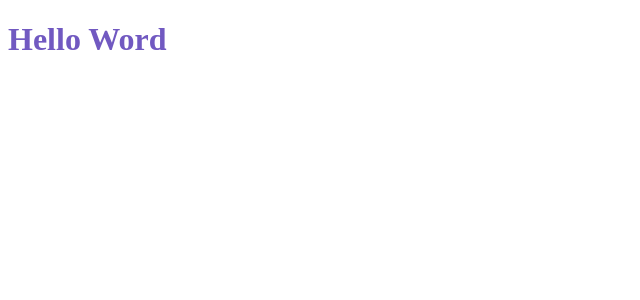
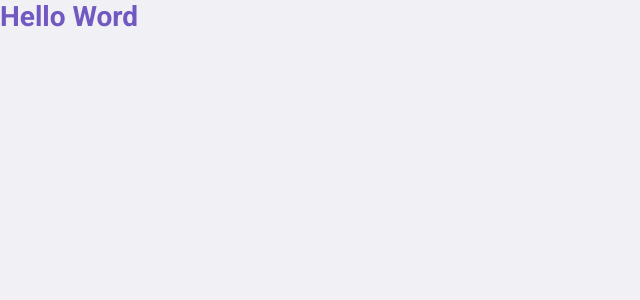
Before and after one commit to victoralvesc/Semana_OmniStack11, a React (Create React App) app in the folder frontend/: page / in a window 1280 px wide. Shown: the top 300 px of the page, without its empty margins (0-640 px from the left). Built offline with nearby package versions, Linux system fonts and the light colour scheme.

Commit message:
configurando e estilizando meu frontend

```diff
--- a/frontend/src/App.js
+++ b/frontend/src/App.js
@@ -1,4 +1,5 @@
 import React from 'react';
+import './global.css';
 
 import Logon from './pages/logon';
 
--- a/frontend/src/global.css
+++ b/frontend/src/global.css
@@ -0,0 +1,22 @@
+@import url('https://fonts.googleapis.com/css?family=Roboto:400,500,700&display=swap');
+
+*{
+    margin: 0;
+    padding: 0;
+    outline: 0;
+    box-sizing: border-box;
+}
+
+body {
+    font: 400 14px Roboto, sans-serif;
+    background: #f0f0f5;
+    -webkit-font-smoothing: antialiased;
+}
+
+input, buton, textara {
+    font: 400 18px Roboto, sans-serif;
+}
+
+button {
+    cursor: pointer;
+}
```
